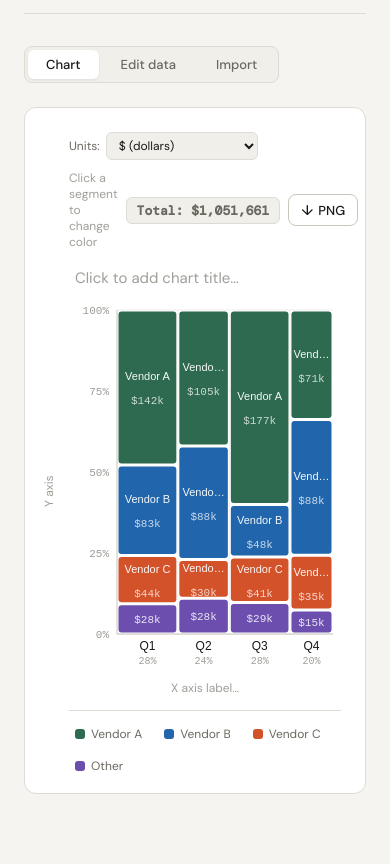
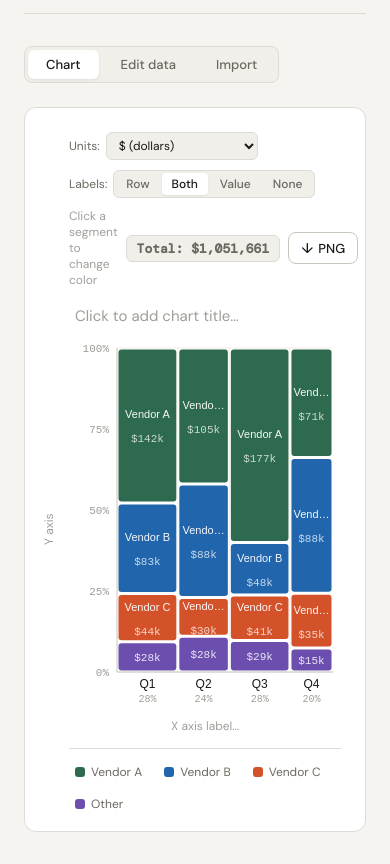
Before and after one commit to sammmmmmmmm1/mekko-chart, a plain HTML site: page index.html in a window 390 px wide. Shown: the part 61-925 px from the top of the page. Before the commit the page ends 887 px from the top, so only its background shows below. Drawn offline with nearby package versions, Linux system fonts and the light colour scheme.

Commit message:
Add files via upload

```diff
--- a/index.html
+++ b/index.html
@@ -35,6 +35,9 @@
   .units-label { font-size: 12px; color: var(--text2); }
   .units-select { font-size: 12px; font-family: 'DM Sans', sans-serif; color: var(--text); background: var(--surface2); border: 1px solid var(--border); border-radius: 6px; padding: 4px 8px; outline: none; cursor: pointer; }
   .units-select:focus { border-color: var(--border2); }
+  .label-mode-toggle { display: flex; gap: 2px; background: var(--surface2); border: 1px solid var(--border); border-radius: 6px; padding: 2px; }
+  .label-mode-btn { padding: 3px 10px; border-radius: 4px; border: none; background: transparent; cursor: pointer; font-size: 12px; font-family: 'DM Sans', sans-serif; color: var(--text2); font-weight: 500; transition: all 0.12s; white-space: nowrap; }
+  .label-mode-btn.active { background: var(--surface); color: var(--text); box-shadow: 0 1px 2px rgba(0,0,0,0.07); }
 
   /* Editable inline titles — look like real text, only reveal edit on hover */
   .title-block { margin-bottom: 4px; }
@@ -158,6 +161,15 @@
             <option value="B">$B (billions)</option>
             <option value="pct">% (percent of total)</option>
           </select>
+        </div>
+        <div class="units-wrap">
+          <span class="units-label">Labels:</span>
+          <div class="label-mode-toggle" id="label-mode-toggle">
+            <button class="label-mode-btn" data-mode="name" onclick="setLabelMode('name')">Row</button>
+            <button class="label-mode-btn active" data-mode="both" onclick="setLabelMode('both')">Both</button>
+            <button class="label-mode-btn" data-mode="value" onclick="setLabelMode('value')">Value</button>
+            <button class="label-mode-btn" data-mode="none" onclick="setLabelMode('none')">None</button>
+          </div>
         </div>
         <div style="display:flex;align-items:center;gap:8px;">
           <span class="chart-hint">Click a segment to change color</span>
@@ -306,6 +318,11 @@ function showToast(msg){const t=document.getElementById('toast');t.textContent=m
 
 // ── Units ─────────────────────────────────────────────────
 function getUnits(){return document.getElementById('units-select').value;}
+function getLabelMode(){return document.querySelector('.label-mode-btn.active')?.dataset.mode||'both';}
+function setLabelMode(mode){
+  document.querySelectorAll('.label-mode-btn').forEach(b=>b.classList.toggle('active',b.dataset.mode===mode));
+  drawChart();
+}
 
 function fmtVal(v,units){
   units=units||getUnits();
@@ -600,35 +617,35 @@ function drawChart(){
       const rx=xPx+gap,ry=yPx+gap,rw=Math.max(rectW-gap*2,0),rh=Math.max(rectH-gap*2,0);
       const pctCol=Math.round(rowFrac*100),pctTotal=Math.round(val/grandTotal*100);
       rects+=`<rect x="${rx}" y="${ry}" width="${rw}" height="${rh}" fill="${color}" rx="3" data-row="${esc(row)}" data-col="${esc(col.name)}" data-val="${val}" data-ri="${ri}" data-pctcol="${pctCol}" data-pcttotal="${pctTotal}" style="cursor:pointer;transition:opacity 0.1s;"/>`;
-      // Adaptive label: try to fit name+value, then just value, then nothing
+      // Adaptive label: respects label mode (both/name/value/none), autosizes to fit
       {
         const lx=xPx+rectW/2, ly=yPx+rectH/2;
         const valStr=fmtLabel(val,rw,units);
-        // Estimate character width at a given font size (sans-serif ≈ 0.55× size, mono ≈ 0.60× size)
+        const labelMode=getLabelMode();
+        if(labelMode!=='none'){
           function fits(text,fs,availW){return text.length*fs*0.58<availW-6;}
-        // Truncate row name to fit available width at a given font size
           function truncate(text,fs,availW){
             let s=text;
             while(s.length>1&&!fits(s,fs,availW))s=s.slice(0,-1);
             return s.length<text.length?s.slice(0,-1)+'…':s;
           }
-        // We need at least ~18px height for one line, ~34px for two lines
-        const canTwoLine=rh>34&&rw>28;
+          const showName=labelMode==='name'||labelMode==='both';
+          const showValue=labelMode==='value'||labelMode==='both';
+          const canTwoLine=showName&&showValue&&rh>34&&rw>28;
           const canOneLine=rh>18&&rw>24;
           if(canTwoLine){
-          // Try font sizes from 11 down to 8; pick largest where both lines fit
             let chosen=null;
             for(const fs of [11,10,9,8]){
-            const nameStr=truncate(row,fs,rw);
-            if(fits(valStr,fs,rw)){chosen={fs,nameStr};break;}
+              if(fits(valStr,fs,rw)){chosen={fs};break;}
             }
             if(chosen){
-            const {fs,nameStr}=chosen;
+              const {fs}=chosen;
+              const nameStr=truncate(row,fs,rw);
               const lineGap=fs+3;
               labels+=`<text x="${lx}" y="${ly-lineGap/2}" text-anchor="middle" font-size="${fs}" fill="rgba(255,255,255,0.95)" font-family="sans-serif" style="pointer-events:none;">${esc(nameStr)}</text>`;
               labels+=`<text x="${lx}" y="${ly+lineGap/2+fs-1}" text-anchor="middle" font-size="${fs}" fill="rgba(255,255,255,0.75)" font-family="monospace" style="pointer-events:none;">${esc(valStr)}</text>`;
             } else if(canOneLine){
-            // Fall back: just the value on one line
+              // Can't fit both — fall back to value only
               for(const fs of [11,10,9,8]){
                 if(fits(valStr,fs,rw)){
                   labels+=`<text x="${lx}" y="${ly+fs*0.35}" text-anchor="middle" font-size="${fs}" fill="rgba(255,255,255,0.85)" font-family="monospace" style="pointer-events:none;">${esc(valStr)}</text>`;
@@ -637,15 +654,18 @@ function drawChart(){
               }
             }
           } else if(canOneLine){
-          // Single line: value only, autosize
+            const str=showName&&!showValue?row:valStr;
+            const isMono=!showName||showValue;
             for(const fs of [11,10,9,8]){
-            if(fits(valStr,fs,rw)){
-              labels+=`<text x="${lx}" y="${ly+fs*0.35}" text-anchor="middle" font-size="${fs}" fill="rgba(255,255,255,0.85)" font-family="monospace" style="pointer-events:none;">${esc(valStr)}</text>`;
+              const display=showName&&!showValue?truncate(str,fs,rw):str;
+              if(fits(display,fs,rw)){
+                labels+=`<text x="${lx}" y="${ly+fs*0.35}" text-anchor="middle" font-size="${fs}" fill="rgba(255,255,255,0.85)" font-family="${isMono?'monospace':'sans-serif'}" style="pointer-events:none;">${esc(display)}</text>`;
                 break;
               }
             }
           }
-        // else: segment too small — show nothing (tooltip still works on hover)
+          // else: too small — show nothing (tooltip still works)
+        }
       }
       yCursor+=rectH;
     });
```
Lines whose indentation alone changed are shown as unchanged.
